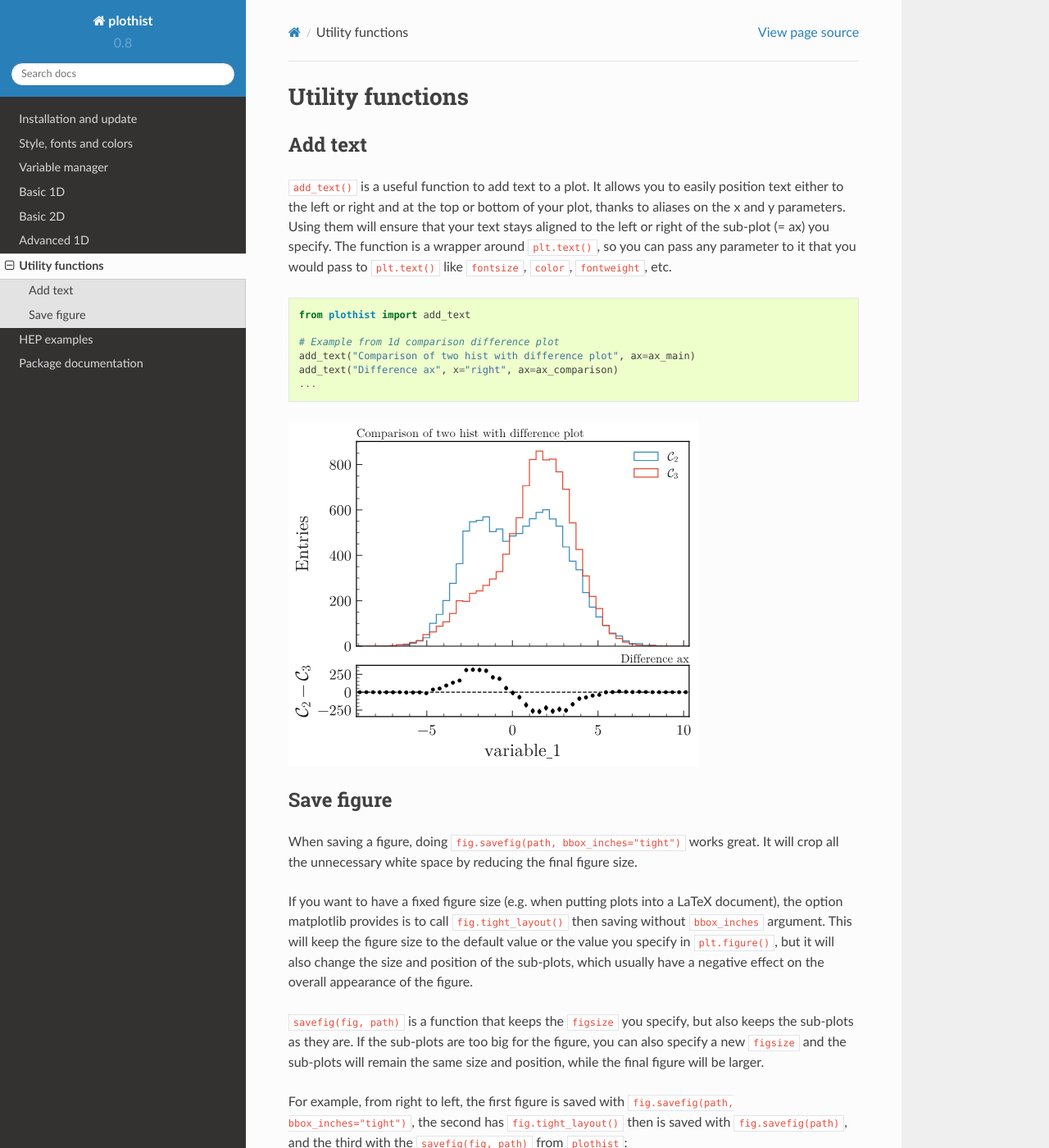
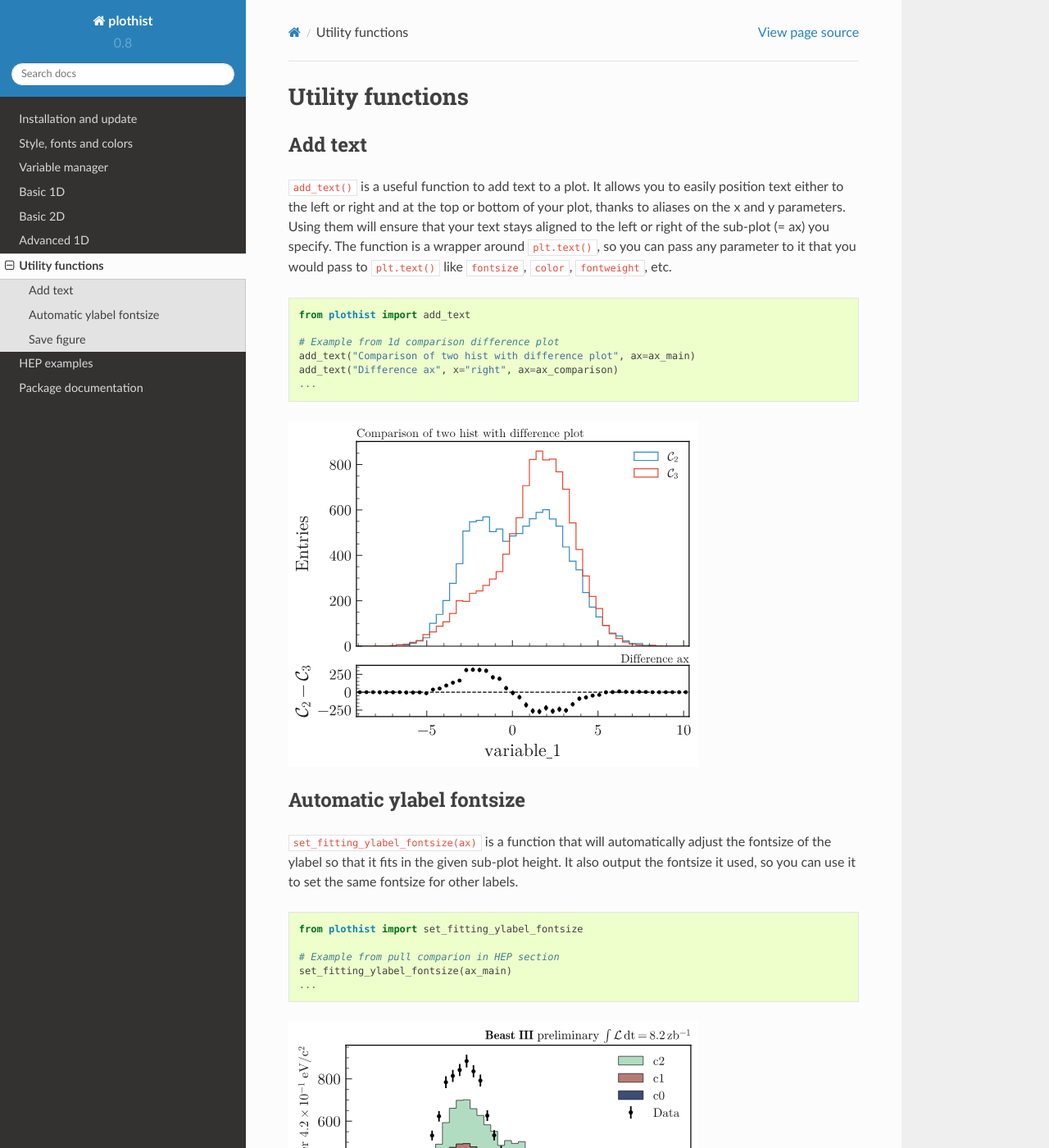
Before and after one commit to cyrraz/plothist, a Sphinx documentation site: the page built from docs/usage/utilities.rst, in a window 1280 px wide and 1400 px high. Shown: the whole window at 82% size. Built offline with Sphinx 7.4.7 and the Read the Docs theme 2.0.0, drawn with Linux system fonts in a browser that asks for light colours.

Commit message:
automatic ylabel fontsize doc

```diff
--- a/docs/usage/utilities.rst
+++ b/docs/usage/utilities.rst
@@ -21,6 +21,25 @@ Add text
 .. image:: ../img/1d_comparison_difference.svg
    :alt: Simple difference comparison
    :width: 500
+
+
+Automatic ylabel fontsize
+=========================
+
+``set_fitting_ylabel_fontsize(ax)`` is a function that will automatically adjust the fontsize of the ylabel so that it fits in the given sub-plot height. It also output the fontsize it used, so you can use it to set the same fontsize for other labels.
+
+.. code-block:: python
+
+    from plothist import set_fitting_ylabel_fontsize
+
+    # Example from pull comparion in HEP section
+    set_fitting_ylabel_fontsize(ax_main)
+    ...
+
+.. image:: ../img/hep_examples_dataMC_pull_no_MC_stat_unc.svg
+   :alt: Pull comparison
+   :width: 500
+
 
 
 Save figure
```
